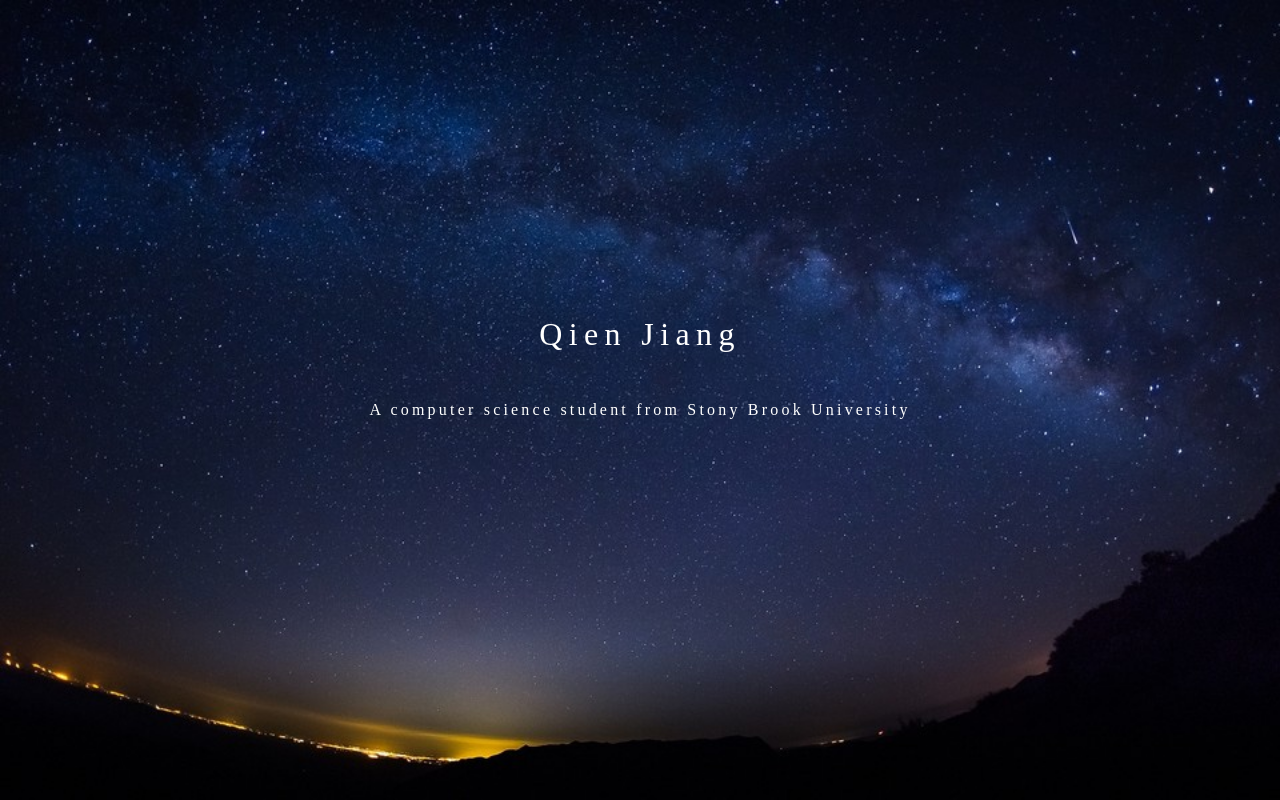
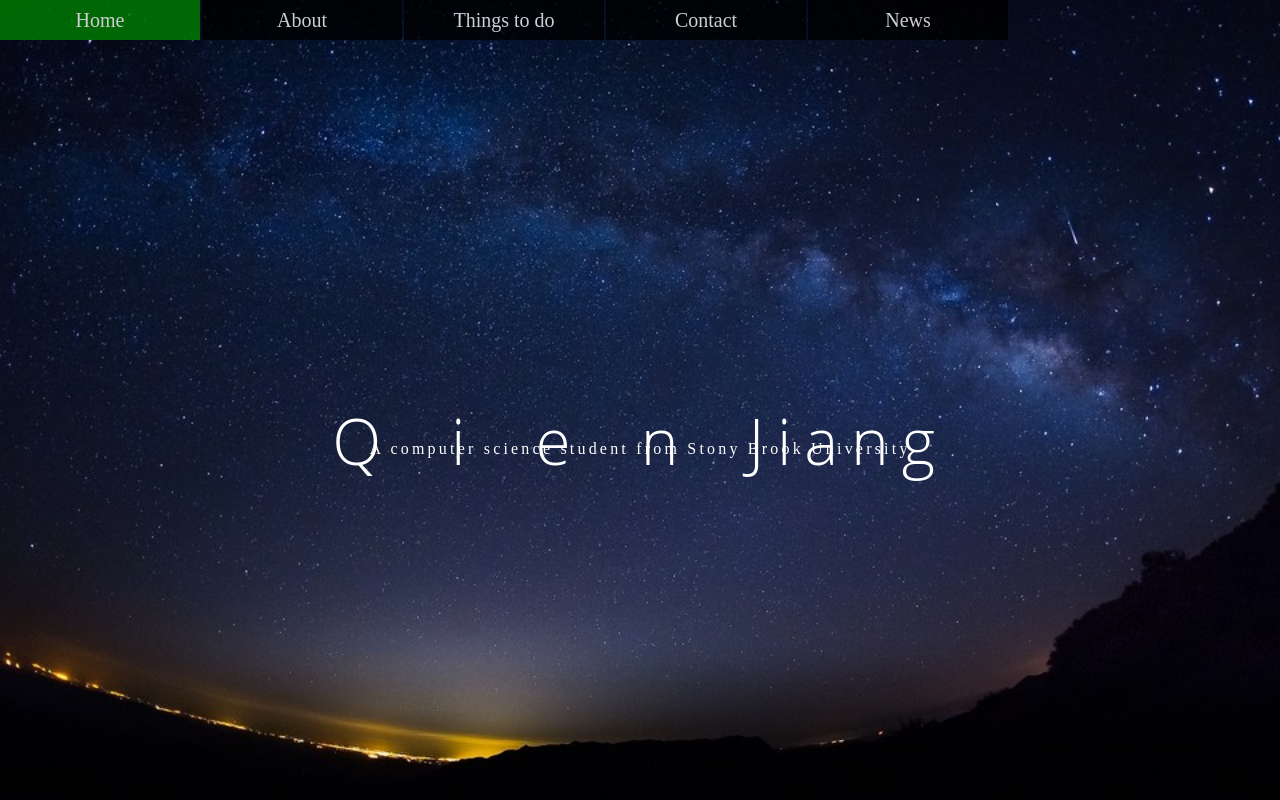
Before and after one commit to QienJiang/QienJiang.github.io, a plain HTML site: page index.html in a window 1280 px wide. Drawn offline with nearby package versions, Linux system fonts and the light colour scheme.

Commit message:
fix effect

```diff
--- a/index.html
+++ b/index.html
@@ -10,11 +10,61 @@
     </head>
 
    <body>
+     <div>
+         <ul id="headul"><!--the id for the header on the top of the website -->
+            <li><a>Home</a></li>
+            <li><a>About</a>
+             <ul>
+                 <li><a>SeaFood</a></li>
+                <li><a>Camp Sites</a></li>
+                <li><a>Video</a></li>
+                <li><a>Resources</a></li>
+             </ul>
+             </li>
+
+             <li><a>Things to do</a>
+
+              <ul>
+                 <li><a>Activities</a></li>
+                <li><a>Parks</a></li>
+                <li><a>Shops</a></li>
+                <li><a>Events</a></li>
+                 </ul>
+
+                 </li>
+             <li><a>Contact</a>
+             <ul>
+                 <li><a>FaceBook</a></li>
+                <li><a>Twitch</a></li>
+
+                 </ul>
+             </li>
+             <li><a>News</a></li>
+
+         </ul>
+       </div>
 
        <div id="first">
+         <header>
 
-      <header>
-           <h1>Qien Jiang</h1>
+             <ul class="fly-text hidden">
+                 <li>Q</li>
+                 <li>i</li>
+                 <li>e</li>
+                 <li>n</li>
+                 <li>Jiang</li>
+             </ul>
+
+          <script src="http://ajax.googleapis.com/ajax/libs/jquery/2.1.3/jquery.min.js"></script>
+          <script type="text/javascript">
+              $(function() {
+
+          setTimeout(function() {
+             $('.fly-text').removeClass('hidden');
+          },500);
+
+          })();
+          </script>
            <p>A computer science student from Stony Brook University</p>
        </header>
 
--- a/style.css
+++ b/style.css
@@ -2,6 +2,7 @@ html {
     height: 100%;
     overflow: hidden;
 }
+/*
 body {
     color: #fff;
     margin: 0;
@@ -12,8 +13,55 @@ body {
     overflow-y: scroll;
     overflow-x: hidden;
     font-family: "Luna";
+
+
+}
+*/
+body {
+    background-image: url(image/%E6%98%9F%E7%A9%BA.jpg);
+    background-size: cover;
+    font-family: Arial;
+    color: white;
+    margin: 0;
+    padding: 0;
+    perspective: 1px;
+    transform-style: preserve-3d;
+    height: 100%;
+    overflow-y: scroll;
+    overflow-x: hidden;
+    font-family: "Luna";
+}
+#headul {
+    margin: 0px;
+    padding: 0px;
+    list-style: none;
+}
+#headul li {
+   float: left;
+    width: 200px;
+    height: 40px;
+    background-color: black;
+    opacity: .8;
+    line-height: 40px;
+    text-align: center;
+    font-size: 20px;
+    margin-right: 2px;
+}
+#headul li a {
+    text-decoration: none;
+    color: white;
+    display: block;
 }
 
+#headul li a:hover {
+    background-color: green;
+}
+#headul li ul li {
+    display: none;
+}
+#headul li:hover ul li {
+    display: block;
+}
 header {
     box-sizing: border-box;
     min-height: 100vh;
@@ -56,24 +104,46 @@ header * {
     margin: 0;
     padding: 1em 0;
 }
-img.bg {
-  /* Set rules to fill background */
-  min-height: 100%;
-  min-width: 1024px;
 
-  /* Set up proportionate scaling */
-  width: 100%;
-  height: auto;
-
-  /* Set up positioning */
-  position: fixed;
-  top: 0;
-  left: 0;
+*{
+    margin:0;
+    padding: 0;
 }
-
-@media screen and (max-width: 1024px) { /* Specific to this particular image */
-  img.bg {
+.fly-text {
+    list-style: none;
+    position: absolute;
     left: 50%;
-    margin-left: -512px;   /* 50% */
-  }
+    top: 50%;
+    transform: translateX(-50%) translateY(-50%);
 }
+.fly-text li {
+    display: inline-block;
+    margin-right: 50px;
+    font-family: Open Sans, Arial;
+    font-weight: 300;
+    font-size: 4em;
+    color: #fff;
+    opacity: 1;
+    transition: all 2.5s ease;
+}
+.fly-text li:last-child {
+    margin-right: 0;
+}
+.fly-text.hidden li {
+    opacity: 0;
+}
+.fly-text.hidden li:nth-child(1) {
+    transform: translateX(-200px) translateY(-200px);
+}
+.fly-text.hidden li:nth-child(2) {
+    transform: translateX(20px) translateY(180px);
+}
+.fly-text.hidden li:nth-child(3) {
+    transform: translateX(-150px) translateY(-80px);
+}
+.fly-text.hidden li:nth-child(4) {
+    transform: translateX(1px) translateY(-200px);
+}
+.fly-text.hidden li:nth-child(5) {
+    transform: translateX(20px) translateY(-20px);
+}
```
Also changed, not shown: 1 other file.
